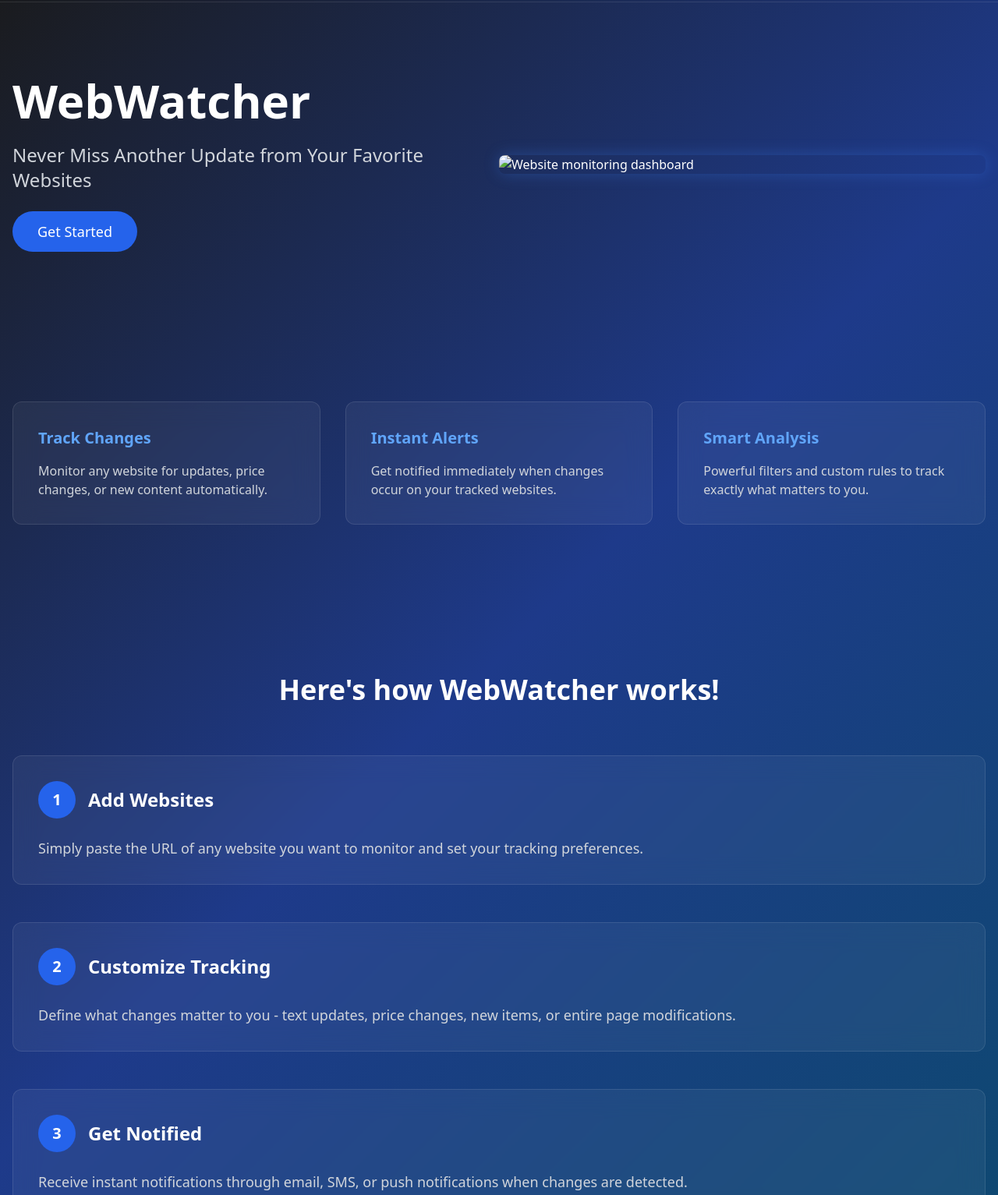
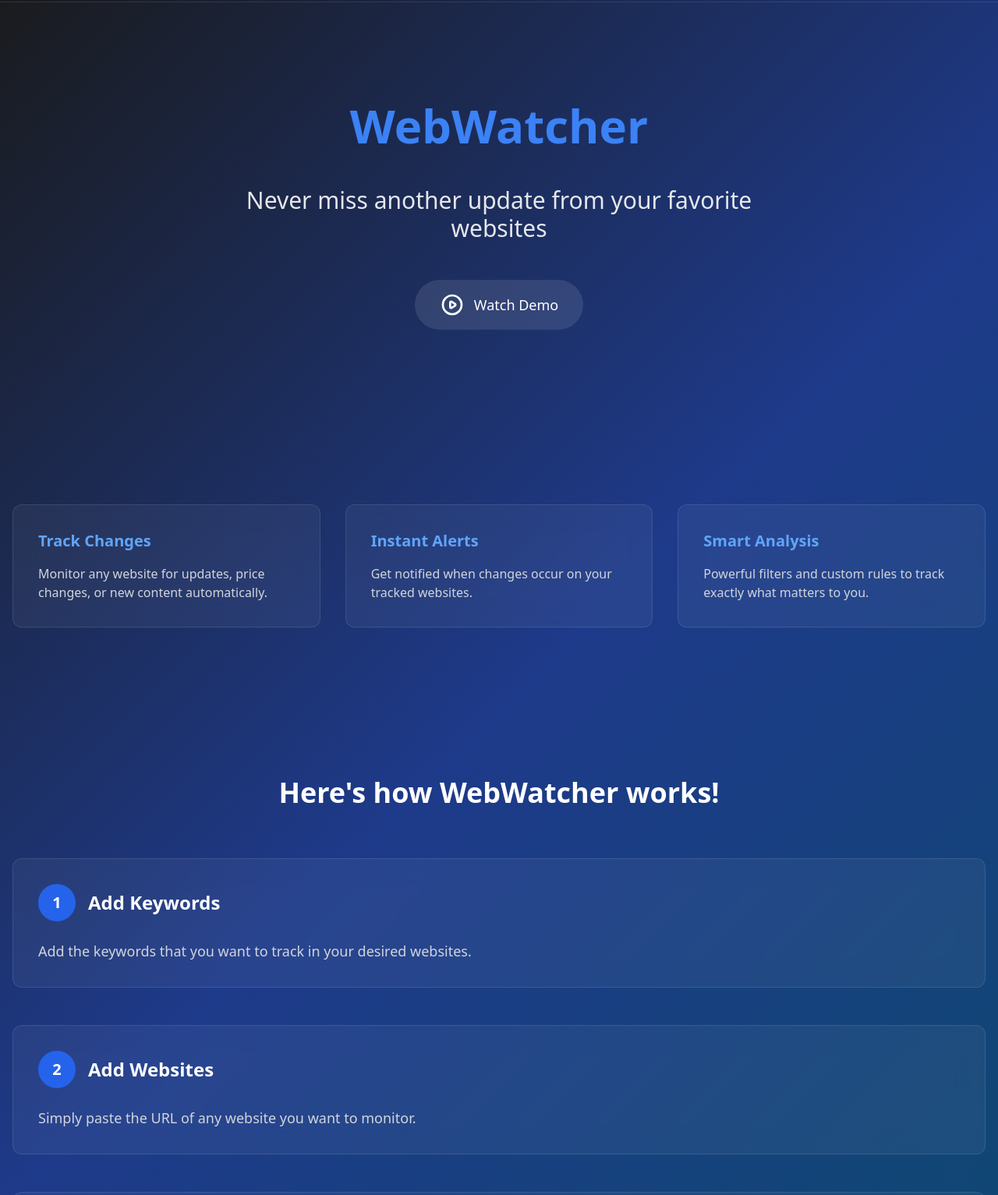
Before and after one commit to valiant-77/Web-Watcher, a website: page client/src/index.html in a window 1280 px wide. Shown: the part 62-1595 px from the top of the page at 78% size. Drawn offline with nearby package versions, Linux system fonts and the light colour scheme.

Commit message:
Changes in Hero Section

```diff
--- a/client/src/index.html
+++ b/client/src/index.html
@@ -31,24 +31,50 @@
         </div>
     </nav>
 
-    <!-- Hero Section -->
-    <div class="max-w-7xl mx-auto px-4 py-24">
-        <div class="flex flex-col lg:flex-row items-center justify-between">
-            <div class="lg:w-1/2 space-y-6">
+<!-- Hero Section -->
 
-                <h1 class="text-6xl font-bold">WebWatcher</h1>
-                <p class="text-2xl text-gray-300">
-                    Never Miss Another Update from Your Favorite Websites
-                </p>
-                <a href="#" class="inline-block px-8 py-3 rounded-full bg-blue-600 hover:bg-blue-700 transition-colors text-lg">
-                    Get Started
-                </a>
-            </div>
-            <div class="lg:w-1/2 mt-12 lg:mt-0">
-                <img src="/api/placeholder/600/400" alt="Website monitoring dashboard" class="rounded-lg blue-glow" />
+<section class="max-w-7xl mx-auto px-4 py-24 md:py-32">
+    <div class="text-center space-y-12">
+        <h1 class="text-5xl md:text-6xl font-extrabold leading-tight text-blue-500">
+            WebWatcher
+        </h1>
+
+
+        <p class="text-2xl md:text-3xl text-gray-200 font-medium max-w-3xl mx-auto">
+            Never miss another update from your favorite websites
+        </p>
+
+        <div class="flex flex-col sm:flex-row gap-6 justify-center">
+            <a href="#demo-video"
+               class="flex items-center justify-center px-8 py-4 rounded-full
+                     bg-white/10 hover:bg-white/20 transition-colors
+                     text-lg font-medium group">
+                <svg class="w-8 h-8 mr-3  group-hover:text-blue-500 transition-colors"
+                     fill="none" viewBox="0 0 24 24" stroke="currentColor">
+                    <path stroke-linecap="round" stroke-linejoin="round" stroke-width="2"
+                          d="M14.752 11.168l-3.197-2.132A1 1 0 0010 9.87v4.263a1 1 0 001.555.832l3.197-2.132a1 1 0 000-1.664z"/>
+                    <path stroke-linecap="round" stroke-linejoin="round" stroke-width="2"
+                          d="M21 12a9 9 0 11-18 0 9 9 0 0118 0z"/>
+                </svg>
+                Watch Demo
+            </a>
+        </div>
+
+        <!-- Video Modal -->
+        <div id="demo-video" class="hidden fixed inset-0 bg-black/80 z-50">
+            <div class="max-w-4xl mx-auto my-10">
+                <video controls class="w-full rounded-lg shadow-2xl">
+                    <source src="your-video.mp4" type="video/mp4">
+                    Your browser does not support the video tag.
+                </video>
+                <button onclick="document.getElementById('demo-video').classList.add('hidden')"
+                        class="absolute top-4 right-4 text-white text-3xl hover:text-red-500 transition-colors">
+                    &times;
+                </button>
             </div>
         </div>
     </div>
+</section>
 
     <!-- Features -->
     <div class="max-w-7xl mx-auto px-4 py-24">
@@ -59,7 +85,7 @@
             </div>
             <div class="bg-white/5 backdrop-blur-lg rounded-xl p-8 border border-white/10">
                 <h3 class="text-xl font-semibold mb-4 text-blue-400">Instant Alerts</h3>
-                <p class="text-gray-300">Get notified immediately when changes occur on your tracked websites.</p>
+                <p class="text-gray-300">Get notified  when changes occur on your tracked websites.</p>
             </div>
             <div class="bg-white/5 backdrop-blur-lg rounded-xl p-8 border border-white/10">
                 <h3 class="text-xl font-semibold mb-4 text-blue-400">Smart Analysis</h3>
@@ -78,10 +104,10 @@
                     <span class="bg-blue-600 text-white text-xl font-bold rounded-full w-12 h-12 flex items-center justify-center">
                         1
                     </span>
-                    <h3 class="text-2xl font-bold">Add Websites</h3>
+                    <h3 class="text-2xl font-bold">Add Keywords</h3>
                 </div>
                 <p class="text-gray-300 text-lg">
-                    Simply paste the URL of any website you want to monitor and set your tracking preferences.
+                    Add the keywords that you want to track in your desired websites.
                 </p>
             </div>
 
@@ -90,10 +116,10 @@
                     <span class="bg-blue-600 text-white text-xl font-bold rounded-full w-12 h-12 flex items-center justify-center">
                         2
                     </span>
-                    <h3 class="text-2xl font-bold">Customize Tracking</h3>
+                    <h3 class="text-2xl font-bold">Add Websites</h3>
                 </div>
                 <p class="text-gray-300 text-lg">
-                    Define what changes matter to you - text updates, price changes, new items, or entire page modifications.
+                    Simply paste the URL of any website you want to monitor.
                 </p>
             </div>
 
@@ -105,7 +131,7 @@
                     <h3 class="text-2xl font-bold">Get Notified</h3>
                 </div>
                 <p class="text-gray-300 text-lg">
-                    Receive instant notifications through email, SMS, or push notifications when changes are detected.
+                    Receive notifications through email when changes are detected.
                 </p>
             </div>
         </div>
```
